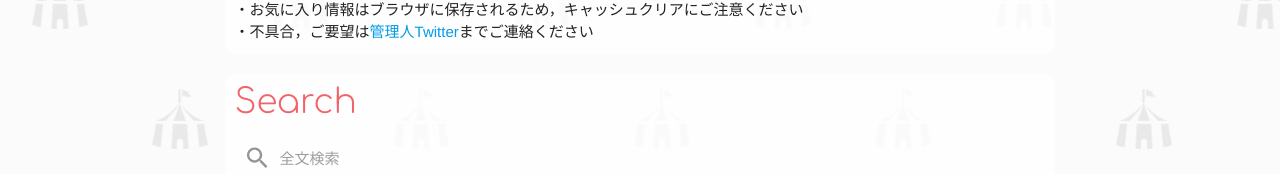
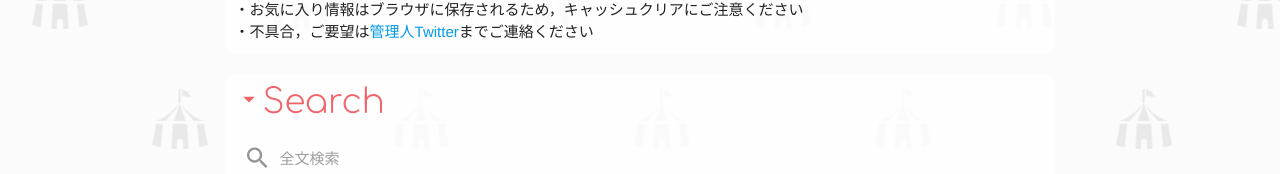
Before and after one commit to YunosukeY/polutadb, a React (Create React App) app: page / in a window 1280 px wide. Shown: the part 543-717 px from the top of the page. Built offline with nearby package versions, Linux system fonts and the light colour scheme.

Commit message:
検索窓の折りたたみを追加

```diff
--- a/src/app/select.tsx
+++ b/src/app/select.tsx
@@ -3,6 +3,8 @@ import { useState, useEffect } from 'react';
 import SearchIcon from '@material-ui/icons/Search';
 import { mInit } from './materialize';
 import { getGenres, getTypes, getVideos, getSongs, getArtists } from './data';
+import ArrowDropDownIcon from '@material-ui/icons/ArrowDropDown';
+import ArrowRightIcon from '@material-ui/icons/ArrowRight';
 
 export function Select(props: {
   query: string, setQuery: (query: string) => void,
@@ -18,8 +20,16 @@ export function Select(props: {
   displaynum: number, setDisplaynum: (displaynum: number) => void,
   displayMode: number, setDisplayMode: (mode: number) => void
 }) {
+  const [isHidden, setIsHidden] = useState(() => {
+    const stickyValue = window.localStorage.getItem('isHidden');
+    return stickyValue !== null
+      ? stickyValue === 'true'
+      : false;
+  });
+
   useEffect(() => {
     mInit();
+    window.localStorage.setItem('isHidden', String(isHidden));
   });
 
   // checkbox
@@ -27,9 +37,18 @@ export function Select(props: {
     return ((event: any) => setter(event.target.checked));
   }
 
+  const onClick = () => {
+    setIsHidden(!isHidden);
+  }
+
+  const fontsize = 28;
+
   return (
     <div className='pane' id='select'>
-      <h4>Search</h4>
+      {isHidden && <h4 onClick={onClick} style={{ marginBottom: 0 }}><ArrowRightIcon style={{ fontSize: fontsize }} />Search</h4>}
+      {!isHidden &&
+        <>
+          <h4 onClick={onClick}><ArrowDropDownIcon style={{ fontSize: fontsize }} />Search</h4>
           <FullTextSearch query={props.query} setQuery={props.setQuery} />
           <Genre genre={props.genre} setGenre={props.setGenre} />
           <Type type={props.type} setType={props.setType} />
@@ -40,6 +59,8 @@ export function Select(props: {
           <Length full={props.full} setFull={onChange(props.setFull)} onechorus={props.onechorus} setOnechorus={onChange(props.setOnechorus)} />
           <Displaynum displaynum={props.displaynum} setDisplaynum={props.setDisplaynum} />
           <DisplayFormat displayMode={props.displayMode} setDisplayMode={props.setDisplayMode} />
+        </>
+      }
     </div>
   );
 }
```
Also changed, not shown: 1 other file (tests, documents, lock files or other folders). Lines whose indentation alone changed are shown as unchanged.
